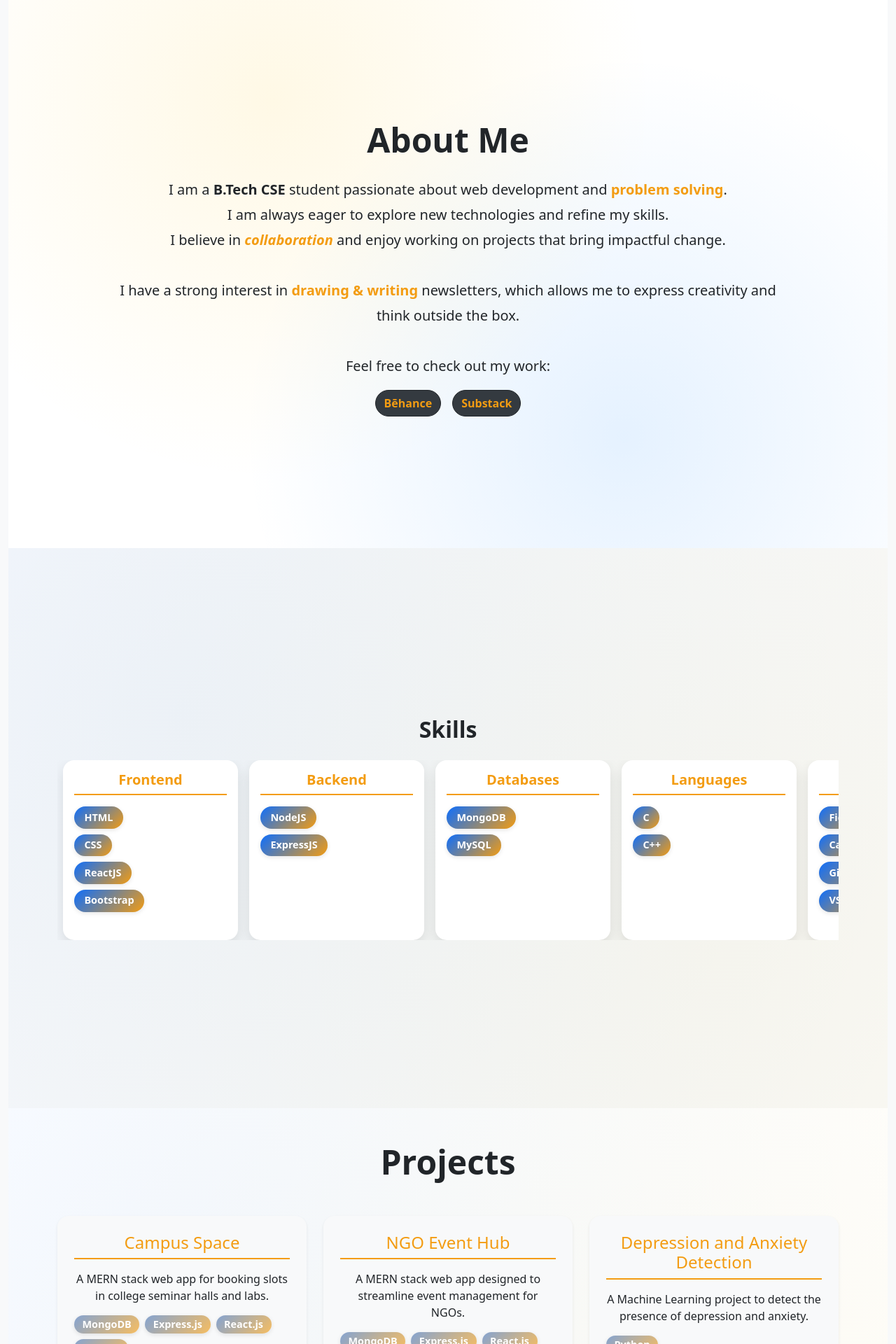
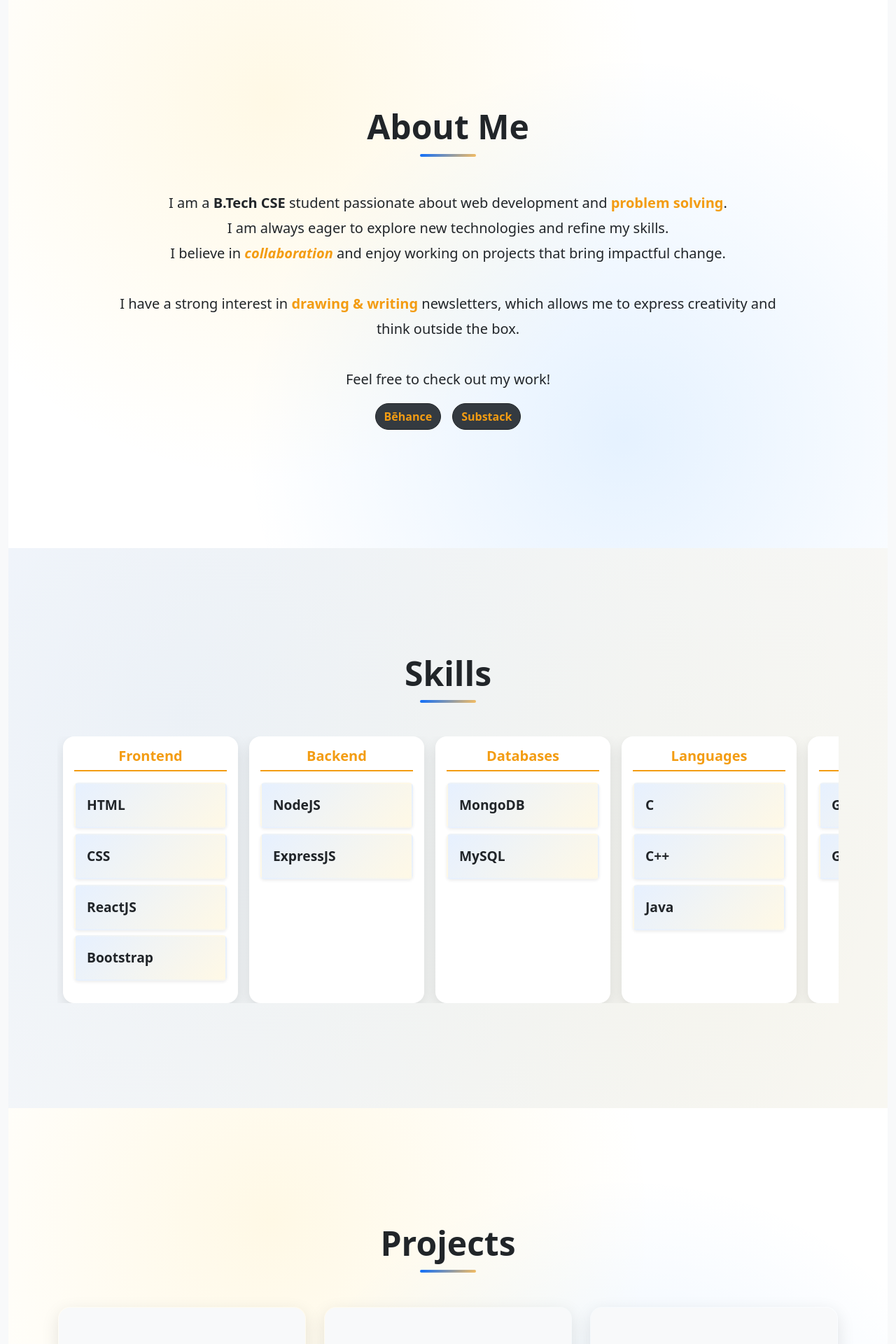
Before and after one commit to nikithapotluri/MERN-PORTFOLIO, a React (Vite) app in the folder frontend/: page / in a window 1280 px wide. Shown: the part 880-2800 px from the top of the page at 70% size. Built offline with nearby package versions, Linux system fonts and the light colour scheme.

Commit message:
Slight changes updation

```diff
--- a/frontend/src/components/About.css
+++ b/frontend/src/components/About.css
@@ -15,6 +15,17 @@
     justify-content: center;
     height: 100%;
   }
+
+  /* 🔹 Section Title Accent */
+#about h2::after {
+  content: "";
+  display: block;
+  width: 80px;
+  height: 4px;
+  margin: 0.6rem auto;
+  background: linear-gradient(135deg, #0d6efd, #f6bd61);
+  border-radius: 2px;
+}
 
 
   .highlight {
--- a/frontend/src/components/About.jsx
+++ b/frontend/src/components/About.jsx
@@ -12,7 +12,7 @@ export default function About({ darkMode }) {
       }`}
     >
       <div className="text-center">
-        <h2 className="mb-4 animate__animated animate__fadeIn display-5 fw-semibold">
+        <h2 className="text-center mb-5 animate__animated animate__fadeInDown display-5 fw-semibold">
           About Me
         </h2>
         <div className="row justify-content-center">
@@ -27,7 +27,7 @@ export default function About({ darkMode }) {
               I have a strong interest in{" "}
               <span className="highlight">drawing & writing</span> newsletters, which allows me to express creativity and think outside the box. <br />
               <br />
-              Feel free to check out my work:
+              Feel free to check out my work!
             </p>
             <div className="d-flex justify-content-center gap-3">
               <a
--- a/frontend/src/components/Projects.css
+++ b/frontend/src/components/Projects.css
@@ -1,147 +1,108 @@
 #projects {
-  min-height: 100vh; /* Increased height of projects section */
+  min-height: 100vh;
   display: flex;
   flex-direction: column;
   justify-content: center;
-  background: radial-gradient(circle at 20% 30%, rgba(13, 110, 253, 0.05), transparent),
-              radial-gradient(circle at 80% 70%, rgba(255, 193, 7, 0.05), transparent);
-  transition: background-color 0.3s ease-in-out;
+    background: radial-gradient(circle at 30% 20%, rgba(255, 193, 7, 0.1), transparent 50%),
+                radial-gradient(circle at 70% 80%, rgba(0, 123, 255, 0.1), transparent 50%);
+    transition: background-color 0.3s ease-in-out;
 }
 
-/* Dark Mode for Projects */
 #projects.dark-mode {
   background: radial-gradient(circle at 30% 20%, rgba(255, 193, 7, 0.1), transparent 50%),
               radial-gradient(circle at 70% 80%, rgba(0, 123, 255, 0.1), transparent 50%);
 }
 
-#projects .card {
-  border: none;
-  border-radius: 16px;
-  box-shadow: 0 8px 20px rgba(0, 0, 0, 0.1);
-  transition: transform 0.3s ease, box-shadow 0.3s ease;
-  height: 400px;
-}
-
-#projects .card-body {
-  padding: 1.5rem; /* Increased padding inside the card */
-}
-
-#projects .card:hover {
-  transform: translateY(-10px);
-  box-shadow: 0 12px 30px rgba(0, 0, 0, 0.15);
-}
-
-#projects .card-title {
-  font-size: 1.5rem;
-  margin-bottom: 1rem;
-  border-bottom: 2px solid #f39c12; /* Amber Color */
-  padding-bottom: 0.5rem;
-  color: #f39c12; /* Amber Color */
-}
-
-#projects .card-text {
-  font-size: 1rem;
-  margin-bottom: 1rem;
-}
-
-#projects .btn {
-  margin-top: auto; /* Aligns the button at the bottom of the card */
-}
-
-#projects .badge {
-  font-size: 0.9rem;
-  padding: 0.6em 1em;
-  border-radius: 20px;
-  background: linear-gradient(135deg, #0d6efd, #6610f2); /* Blue and Purple Gradient */
-  color: white;
-  box-shadow: 0 2px 6px rgba(0, 0, 0, 0.1);
-}
-
-/* Arrow button styles */
-.arrow-btn {
-  position: absolute;
-  top: 50%;
-  z-index: 1;
-  background-color: rgba(255, 193, 7, 0.8); /* Amber color */
-  border: none;
-  padding: 10px;
-  font-size: 24px;
-  color: white;
-  cursor: pointer;
-  transition: transform 0.3s ease;
-}
-
-.arrow-btn:hover {
-  transform: scale(1.1);
-}
-
-.arrow-left {
-  left: 10px;
-}
-
-.arrow-right {
-  right: 10px;
-}
-
-#projects .project-container {
-  display: flex;
-  overflow-x: auto;
-  gap: 20px;
-  scroll-snap-type: x mandatory;
-}
-
-#projects .project-container::-webkit-scrollbar {
-  display: none;
-}
-
-#projects .custom-badge {
-  font-size: rem;
-  padding: 0.4em 0.8em;
-  border-radius: 20px;
-  background: linear-gradient(135deg, #84a3d1, #f6bd61);
-  color: white;
-  box-shadow: 0 2px 6px rgba(0, 0, 0, 0.1);
-  display: inline-block;
-  transition: background 0.3s ease, transform 0.3s ease;
-}
-
-#projects .custom-badge:hover {
-  background: linear-gradient(135deg, #f6bd61, #84a3d1);
-  transform: scale(1.1);
+/* 🔹 Project Card */
+.project-card {
+  position: relative;
+  border-radius: 18px;
+  padding: 1.5rem;
+  border: 2px solid transparent;
+  background: rgba(255, 255, 255, 0.1);
+  background-clip: padding-box;
+  box-shadow: 0 8px 25px rgba(0, 0, 0, 0.1);
+  transition: all 0.4s ease;
+  overflow: hidden;
 }
 
 
 
-.custom-badge {
-  background-color: #0d6efd;
-  color: white;
-  font-size: 0.75rem;
-  padding: 0.4em 0.7em;
-  border-radius: 0.5em;
+.project-card:hover {
+  transform: translateY(-8px);
+  box-shadow: 0 12px 30px rgba(0, 0, 0, 0.2);
 }
 
-.card {
-  transition: transform 0.4s ease, box-shadow 0.4s ease;
+
+
+/* 🔹 Title and Text */
+.card-title {
+  font-size: 1.4rem;
+  font-weight: 600;
+  margin-bottom: 1rem;
+  color: #f39c12;
 }
 
-.card:hover {
-  transform: translateY(-8px);
-  box-shadow: 0 8px 20px rgba(0, 0, 0, 0.2);
+.card-text {
+  font-size: 1rem;
+  margin-bottom: 1rem;
+  text-align: center;
+}
+
+/* 🔹 Tech Stack */
+.custom-badge {
+  font-size: 0.85rem;
+  padding: 0.45em 0.9em;
+  border-radius: 20px;
+  background: linear-gradient(135deg, #0d6efd, #f6bd61);
+  color: white;
+  box-shadow: 0 2px 6px rgba(0, 0, 0, 0.15);
+  transition: transform 0.3s ease, background 0.3s ease;
+}
+
+.custom-badge:hover {
+  transform: scale(1.1);
+  background: linear-gradient(135deg, #f6bd61, #0d6efd);
 }
 
 .tech-stack {
   display: flex;
   flex-wrap: wrap;
+  justify-content: center;
 }
 
-/* Responsive card text alignment */
-.card-title, .card-text {
-  text-align: center;
+/* 🔹 Button */
+.btn-outline-primary {
+  border-color: #0d6efd;
+  color: #0d6efd;
+  font-weight: 500;
+  border-radius: 10px;
+  transition: all 0.3s ease;
 }
 
-/* Extra small device fix */
+.btn-outline-primary:hover {
+  background: #0d6efd;
+  color: white;
+  border-color: transparent;
+}
+
+/* 🔹 Section Title Accent */
+#projects h2::after {
+  content: "";
+  display: block;
+  width: 80px;
+  height: 4px;
+  margin: 0.6rem auto;
+  background: linear-gradient(135deg, #0d6efd, #f6bd61);
+  border-radius: 2px;
+}
+
+/* Responsive Fixes */
 @media (max-width: 576px) {
-  .card-title, .card-text {
-    font-size: 1rem;
+  .card-title {
+    font-size: 1.2rem;
+  }
+  .card-text {
+    font-size: 0.95rem;
   }
 }
--- a/frontend/src/components/Projects.jsx
+++ b/frontend/src/components/Projects.jsx
@@ -7,34 +7,31 @@ export default function Projects({ darkMode }) {
   const projects = [
     {
       title: "Campus Space",
-      description: "A MERN stack web app for booking slots in college seminar halls and labs.",
+      description:
+        "A MERN stack web app for booking slots in college seminar halls and labs.",
       link: "https://github.com/nikithapotluri/CAMPUS-SPACE",
       techStack: ["MongoDB", "Express.js", "React.js", "Node.js"],
     },
     {
       title: "NGO Event Hub",
-      description: "A MERN stack web app designed to streamline event management for NGOs.",
+      description:
+        "A MERN stack web app designed to streamline event management for NGOs.",
       link: "https://github.com/nikithapotluri/NGO-EVENT-HUB",
       techStack: ["MongoDB", "Express.js", "React.js", "Node.js"],
     },
     {
       title: "Depression and Anxiety Detection",
-      description: "A Machine Learning project to detect the presence of depression and anxiety.",
+      description:
+        "A Machine Learning project to detect the presence of depression and anxiety.",
       link: "https://github.com/nikithapotluri/DEPRESSION-ANXIETY-DETECTION",
       techStack: ["Python"],
-    },
-    {
-      title: "Task Manager",
-      description: "A user-friendly console-based application designed to aid individuals and small teams in efficiently organizing and managing their tasks.",
-      link: "https://github.com/nikithapotluri/ToDo",
-      techStack: ["C++", "Data Structures"],
     },
   ];
 
   return (
     <section
       id="projects"
-      className={`py-5 ${darkMode ? "bg-secondary text-white" : "bg-white text-dark"}`}
+      className={`py-5 ${darkMode ? "dark-mode bg-secondary text-white" : "bg-white text-dark"}`}
     >
       <div className="container">
         <h2 className="text-center mb-5 animate__animated animate__fadeInDown display-5 fw-semibold">
@@ -46,10 +43,20 @@ export default function Projects({ darkMode }) {
             <div
               key={project.title}
               className="col-12 col-md-6 col-lg-4 animate__animated animate__fadeInUp"
-              style={{ animationDelay: `${idx * 0.2}s`, animationFillMode: "both" }}
+              style={{
+                animationDelay: `${idx * 0.2}s`,
+                animationFillMode: "both",
+              }}
             >
-              <div className={`card h-100 shadow-sm ${darkMode ? "bg-dark text-white" : "bg-light text-dark"}`}>
-                <div className="card-body d-flex flex-column">
+              <div
+                className={`card project-card h-100 ${
+                  darkMode ? "bg-dark text-white" : "bg-light text-dark"
+                }`}
+              >
+                <div className="card-body d-flex flex-column text-center">
+                  <div className="project-icon mb-3">
+                    <i className="bi bi-code-slash fs-1 gradient-text"></i>
+                  </div>
                   <h5 className="card-title">{project.title}</h5>
                   <p className="card-text">{project.description}</p>
 
--- a/frontend/src/components/Skills.css
+++ b/frontend/src/components/Skills.css
@@ -5,6 +5,17 @@
   background: radial-gradient(circle at 20% 30%, rgba(13, 110, 253, 0.05), transparent),
               radial-gradient(circle at 80% 70%, rgba(255, 193, 7, 0.05), transparent);
   transition: background-color 0.3s ease-in-out;
+}
+
+/* 🔹 Section Title Accent */
+#skills h2::after {
+  content: "";
+  display: block;
+  width: 80px;
+  height: 4px;
+  margin: 0.6rem auto;
+  background: linear-gradient(135deg, #0d6efd, #f6bd61);
+  border-radius: 2px;
 }
 
 #skills .card {
@@ -39,7 +50,27 @@
 #skills .badge:hover {
   background: linear-gradient(135deg, #f39c12, #0d6efd); /* Hover effect for badge */
   box-shadow: 0 4px 12px rgba(0, 0, 0, 0.2);
+
 }
+
+.skill-card {
+  background: linear-gradient(135deg, rgba(13, 110, 253, 0.1), rgba(255, 193, 7, 0.1));
+  font-size: 1.2rem;
+  font-weight: 600;
+  transition: transform 0.4s ease, background 0.4s ease;
+  cursor: pointer;
+  border: 2px solid transparent;
+}
+
+.skill-card:hover {
+  transform: scale(1.1) rotate(2deg);
+  background: linear-gradient(135deg, rgba(255, 193, 7, 0.2), rgba(13, 110, 253, 0.2));
+  border: 2px solid #0d6efd;
+  color: #0d6efd;
+}
+
+
+
 
 /* Dark Mode */
 #skills.bg-dark .card {
@@ -59,6 +90,13 @@
 
 #skills.bg-dark .badge:hover {
   background: linear-gradient(135deg, #f39c12, #0d6efd); /* Hover effect for dark mode */
+  border: 2px solid #ffffff;
+  color: #ffffff;
+}
+
+#skills.bg-dark .skill-card:hover {
+  border: 2px solid #ffffff;
+  color: #ffffff;
 }
 
 /* Responsive Design */
@@ -73,21 +111,3 @@
     margin-bottom: 15px;
   }
 }
-
-
-
-.skill-card {
-  background: linear-gradient(135deg, rgba(13, 110, 253, 0.1), rgba(255, 193, 7, 0.1));
-  font-size: 1.2rem;
-  font-weight: 600;
-  transition: transform 0.4s ease, background 0.4s ease;
-  cursor: pointer;
-  border: 2px solid transparent;
-}
-
-.skill-card:hover {
-  transform: scale(1.1) rotate(2deg);
-  background: linear-gradient(135deg, rgba(255, 193, 7, 0.2), rgba(13, 110, 253, 0.2));
-  border: 2px solid #0d6efd;
-  color: #0d6efd;
-}
--- a/frontend/src/components/Skills.jsx
+++ b/frontend/src/components/Skills.jsx
@@ -18,11 +18,15 @@ const skillsData = [
   },
   {
     title: "Languages",
-    items: ["C", "C++"],
+    items: ["C", "C++", "Java"],
+  },
+  {
+    title: "Version Control",
+    items: ["Git", "GitHub"],
   },
   {
     title: "Tools",
-    items: ["Figma", "Canva","Git/Github", "VSCode"],
+    items: ["VSCode", "Canva"],
   },
 ];
 
@@ -33,7 +37,9 @@ export default function Skills({ darkMode }) {
       className={`py-5 ${darkMode ? "bg-dark text-white" : "bg-light text-dark"}`}
     >
       <div className="container">
-        <h2 className="text-center mb-4 fw-bold">Skills</h2>
+        <h2 className="text-center mb-5 animate__animated animate__fadeInDown display-5 fw-semibold">
+          Skills
+        </h2>
         <div
           className="d-flex flex-nowrap overflow-auto px-2"
           style={{
@@ -45,15 +51,20 @@ export default function Skills({ darkMode }) {
             <div
               key={index}
               className={`card me-3 flex-shrink-0 ${darkMode ? "bg-secondary text-white" : ""}`}
-              style={{ minWidth: "250px", maxWidth: "250px" }}
+              style={{ minWidth: "250px", maxWidth: "250px", minHeight: "350px" }}
             >
               <div className="card-body">
                 <h5 className="card-title text-center fw-bold">{category.title}</h5>
-                <ul className="list-unstyled mt-3">
+                <ul className="list-unstyled ">
                   {category.items.map((item, i) => (
-                    <li key={i}>
-                      <span className="badge bg-primary mb-2 me-1">{item}</span>
-                    </li>
+                          <li key={i} className="mb-2 animate__animated animate__zoomIn"
+                              style={{
+                                animationDelay: `${index * 0.1}s`,
+                                animationFillMode: "both"
+                              }}
+                          >
+                            <div className="skill-card p-3 rounded shadow-sm">{item}</div>
+                          </li>
                   ))}
                 </ul>
               </div>
```
Also changed, not shown: frontend/src/components/Hero.css (+11 -3 lines), frontend/src/components/Hero.jsx (+7 -6 lines).
